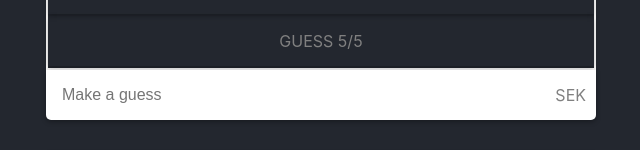
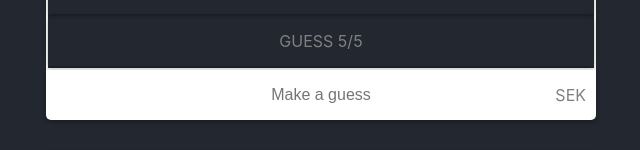
Before and after one commit to lili7642/ui2-project, a React (Create React App) app: page / in a window 1280 px wide. Shown: the part 733-883 px from the top of the page, without its empty margins (319-959 px from the left). Built offline with nearby package versions, Linux system fonts and the light colour scheme.

Commit message:
center input text

```diff
--- a/src/components/Game.css
+++ b/src/components/Game.css
@@ -30,6 +30,8 @@
     margin-bottom: 1rem;
     box-shadow: 0px 2px 5px rgba(0, 0, 0, 0.3);
     transition: box-shadow 0.2s ease-in-out;
+
+    text-align: center;
   }
 
 
@@ -66,10 +68,9 @@
   }
 
   input[type = number] {
-    display: inline-block;
+    /* display: inline-block; */
     padding: 1rem 2rem;
     margin-bottom: 0;
-    appearance: textfield;
   }
 
   #guessWrapper {
```
